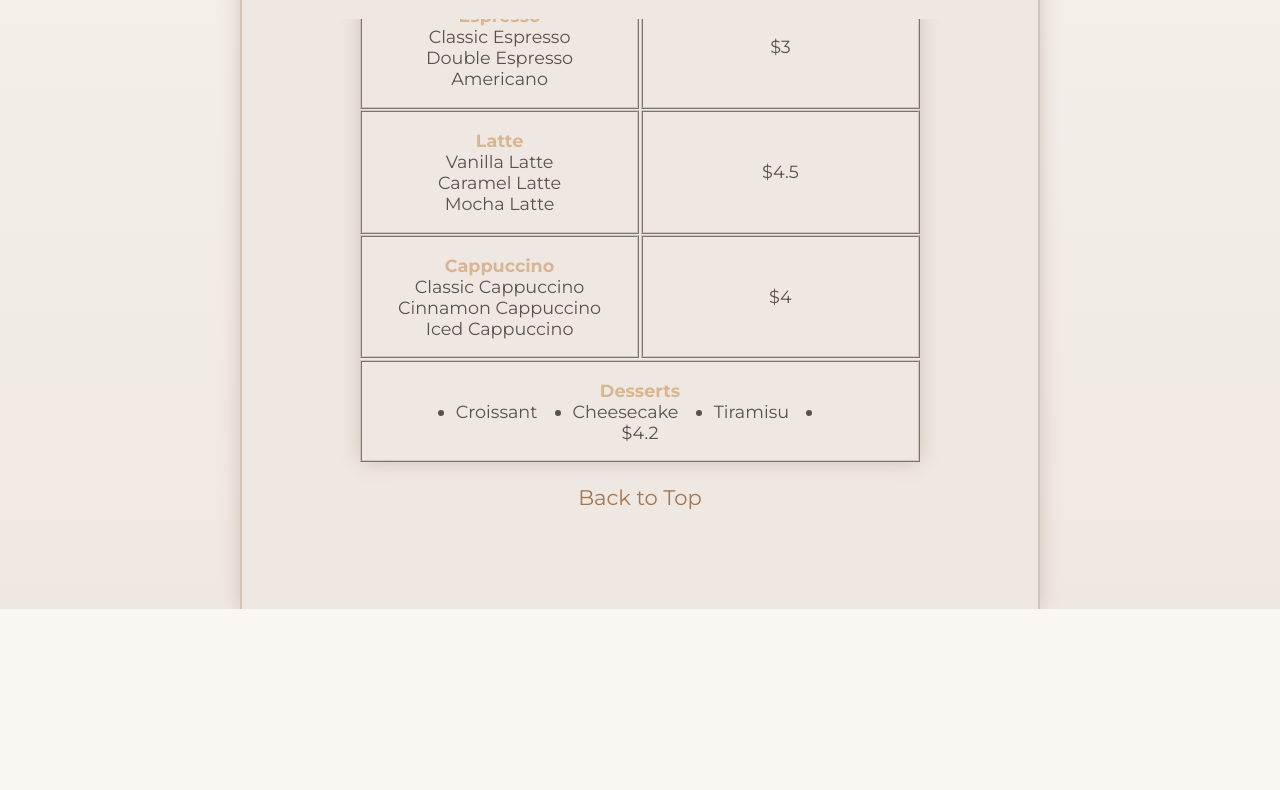
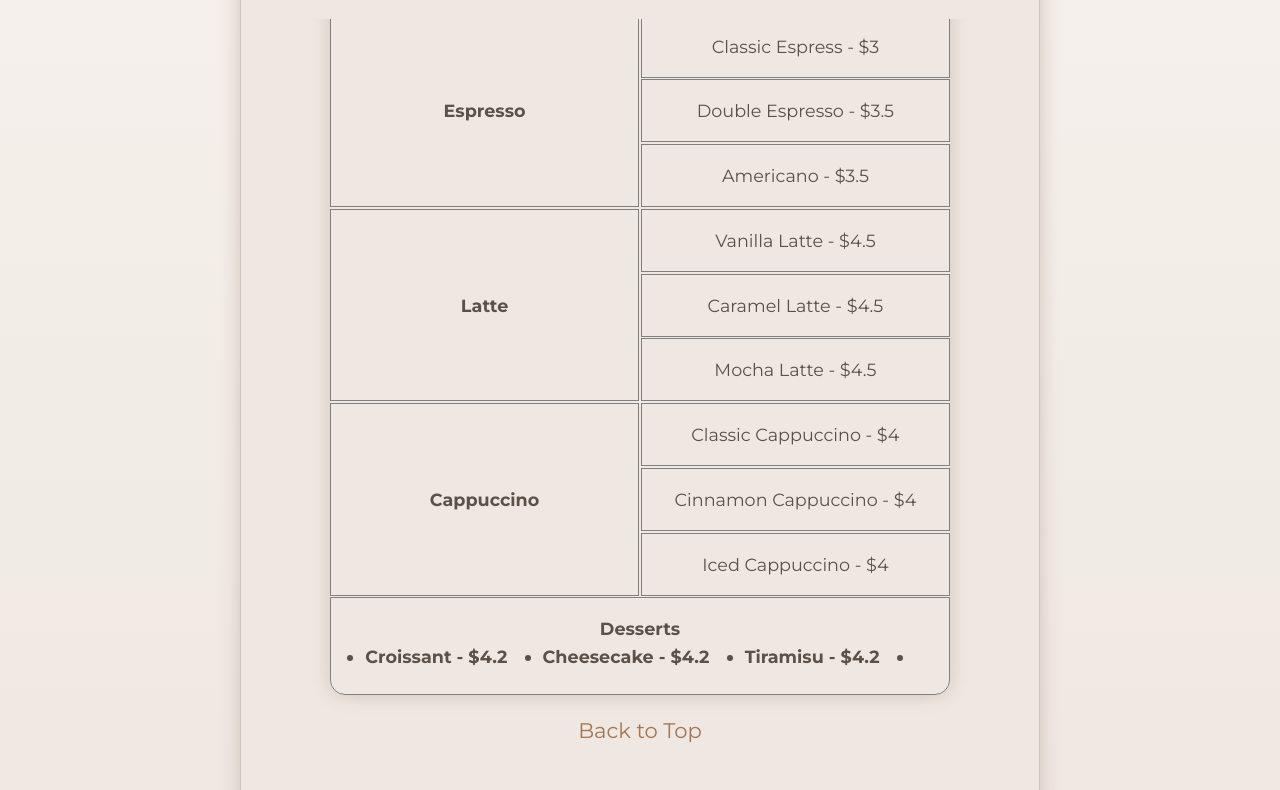
Before and after one commit to samurai25/coffee-haven, a plain HTML site: page menu.html in a window 1280 px wide. Shown: the part 781-1571 px from the top of the page. Before the commit the page ends 1390 px from the top, so only its background shows below. Drawn offline with Linux system fonts and the light colour scheme.

Commit message:
Fix errors

```diff
--- a/css/style.css
+++ b/css/style.css
@@ -43,7 +43,7 @@ textarea {
     --font-family-header: "Raleway", serif;
 
     /* BORDER */
-    --border: 2px solid var(--color-border);
+    --border: 1px solid var(--color-border);
     --border-shadow: 0 0 20px var(--color-border);
     --border-radius: 5px;
 
@@ -141,9 +141,6 @@ a:focus-visible {
     color: var(--color-accent-light);
 }
 
-fieldset {
-    border: none;
-}
 
 /* HEADER */
 
@@ -164,11 +161,6 @@ fieldset {
     position: absolute;
     top: 2px;
     left: 20px;
-}
-
-.header fieldset {
-    border: none;
-    width: 10%;
 }
 
 .header_nav {
@@ -268,7 +260,7 @@ fieldset {
 }
 
 .specials figure:hover {
-    border: 1px solid var(--color-accent-light);
+    border: var(--border);
     box-shadow: 0 0 20px var(--color-accent-light);
 }
 
@@ -333,19 +325,28 @@ tr {
     grid-template-columns: repeat(2, 1fr);
     grid-template-areas:
             "hd1 hd2"
-            "es esp"
-            "lt ltp"
-            "cp cpp"
+            "es es1"
+            "es es2"
+            "es es3"
+            "lt lt1"
+            "lt lt2"
+            "lt lt3"
+            "cp cp1"
+            "cp cp2"
+            "cp cp3"
             "ds ds";
 
-    max-width: 560px;
+    gap: 0.1em;
+    margin: 20px 0;
+
+    max-width: 620px;
     margin: 0 auto;
     margin-top: 20px;
     margin-bottom: var(--margin-bottom);
-    gap: 0.1em;
     background-color: var(--bgcolor-secondary);
     color: var(--color-text-secondary);
     box-shadow: var(--border-shadow);
+    border-radius: 15px;
 }
 
 .menu_es {
@@ -364,37 +365,42 @@ tr {
     grid-area: ds;
 }
 
-th {
-    color: var(--color-accent-light);
-}
-
 .menu_es,
 .menu_lt,
 .menu_cp,
 .menu_ds,
-.menu_header {
+.menu_header,
+td {
+    border: 1px ridge gray;
+    padding: 0.5em;
     display: grid;
     place-content: center;
-    border: 2px ridge var(--color-border);
-    padding: 1em;
+    padding: 20px;
 }
 
-.menu_p {
-    display: grid;
-    place-content: center;
-    border: 2px ridge var(--color-border);
-}
-
-.menu_item {
-    display: grid;
-    place-content: center;
-}
 
 .menu_ds ul {
     display: flex;
     gap: 2em;
+    line-height: 2;
 }
 
+
+thead th:first-child {
+    border-top-left-radius: 15px;
+}
+
+thead th:last-child {
+    border-top-right-radius: 15px;
+}
+
+tfoot {
+    border-bottom-left-radius: 15px;
+}
+
+tfoot {
+    border-bottom-right-radius: 15px;
+}
 
 /* CONTACT */
 
--- a/menu.html
+++ b/menu.html
@@ -12,10 +12,10 @@
 <body>
     <header class="header">
         <h1 class="header_h1">Coffee Haven</h1>
-        <fieldset class="header_fieldset">
-            <img src="images/logo.jpg" alt="coffee haven logo" width="100px">
+        <figure class="header_figure">
+            <img src="images/logo.jpg" alt="coffee haven logo" width="100">
             <figcaption class="offscreen">Coffee Haven Logo</figcaption>
-        </fieldset>
+        </figure>
 
         <ul class="header_ul">
             <li><a href="/">Home</a></li>
@@ -27,65 +27,67 @@
     <main class="main">
         <section id="hero" class="hero">
             <h2>Our Menu</h2>
-            <fieldset>
-                <img src="images/menu.jpg" alt="coffee hero" width="1280px" height="853">
+            <figure>
+                <img src="images/menu.jpg" alt="coffee hero" width="1280" height="853">
                 <figcaption class="offscreen">Coffee Hero</figcaption>
-            </fieldset>
+            </figure>
         </section>
 
         <section class="menu">
+            <h2 class="center">Menu</h2>
             <table class="menu-container">
                 <thead>
                     <tr>
-                        <th class="menu_header" scope="col">Coffee</th>
-                        <th class="menu_header" scope="col">Price</th>
+                        <th class="menu_header" scope="col">Coffees</th>
+                        <th class="menu_header" scope="col">Prices</th>
                     </tr>
                 </thead>
                 <tbody>
-                    <tr class="menu_es">
-                        <th class="menu_item" scope="row">Espresso</th>
-                        <td class="menu_item" rowspan="3">Classic Espresso</td>
-                        <td class="menu_item" rowspan="3">Double Espresso</td>
-                        <td class="menu_item" rowspan="3">Americano</td>
+                    <tr>
+                        <th rowspan="3" class="menu_item menu_es">Espresso</th>
+                        <td>Classic Espress - $3</td>
+                    </tr>
+                    <tr>
+                        <td>Double Espresso - $3.5</td>
+                    </tr>
+                    <tr>
+                        <td class="menu_item">Americano - $3.5</td>
+                    </tr>
 
+                    <tr>
+                        <th rowspan="3" class="menu_item menu_lt">Latte</th>
+                        <td>Vanilla Latte - $4.5</td>
                     </tr>
-                    <tr class="menu_p">
-                        <td class="menu_item">$3</td>
+                    <tr>
+                        <td>Caramel Latte - $4.5</td>
                     </tr>
-                    <tr class="menu_lt">
-                        <th class="menu_item">Latte</th>
-                        <td class="menu_item">Vanilla Latte</td>
-                        <td class="menu_item">Caramel Latte</td>
-                        <td class="menu_item">Mocha Latte</td>
+                    <tr>
+                        <td>Mocha Latte - $4.5</td>
+                    </tr>
 
+                    <tr>
+                        <th rowspan="3" class="menu_item menu_cp">Cappuccino</th>
+                        <td>Classic Cappuccino - $4</td>
                     </tr>
-                    <tr class="menu_p">
-                        <td class="menu_item">$4.5</td>
+                    <tr>
+                        <td>Cinnamon Cappuccino - $4</td>
                     </tr>
-                    <tr class="menu_cp">
-                        <th class="menu_item">Cappuccino</th>
-                        <td class="menu_item">Classic Cappuccino</td>
-                        <td class="menu_item">Cinnamon Cappuccino</td>
-                        <td class="menu_item">Iced Cappuccino</td>
-
-                    </tr>
-                    <tr class="menu_p">
-                        <td class="menu_item">$4</td>
+                    <tr>
+                        <td>Iced Cappuccino - $4</td>
                     </tr>
                 </tbody>
-                <tfoot class="menu_ds" colspan="2">
-                        <th class="menu_item">
-                            Desserts</th>
-                        <td>
+                <tfoot class="menu_ds">
+                    <tr>
+                        <th colspan="2" scope="col" class="menu_item">
+                            Desserts
                             <ul>
-                                <li>Croissant</li>
-                                <li>Cheesecake</li>
-                                <li>Tiramisu</li>
+                                <li>Croissant - $4.2</li>
+                                <li>Cheesecake - $4.2</li>
+                                <li>Tiramisu - $4.2</li>
                                 <li></li>
                             </ul>
-                        </td>
-                        </td>
-                        <td class="menu_item">$4.2</td>
+                        </th>
+                    </tr>
                 </tfoot>
             </table>
         </section>
```
Also changed, not shown: about.html (+8 -7 lines), contact.html (+8 -8 lines), 1 other file.
